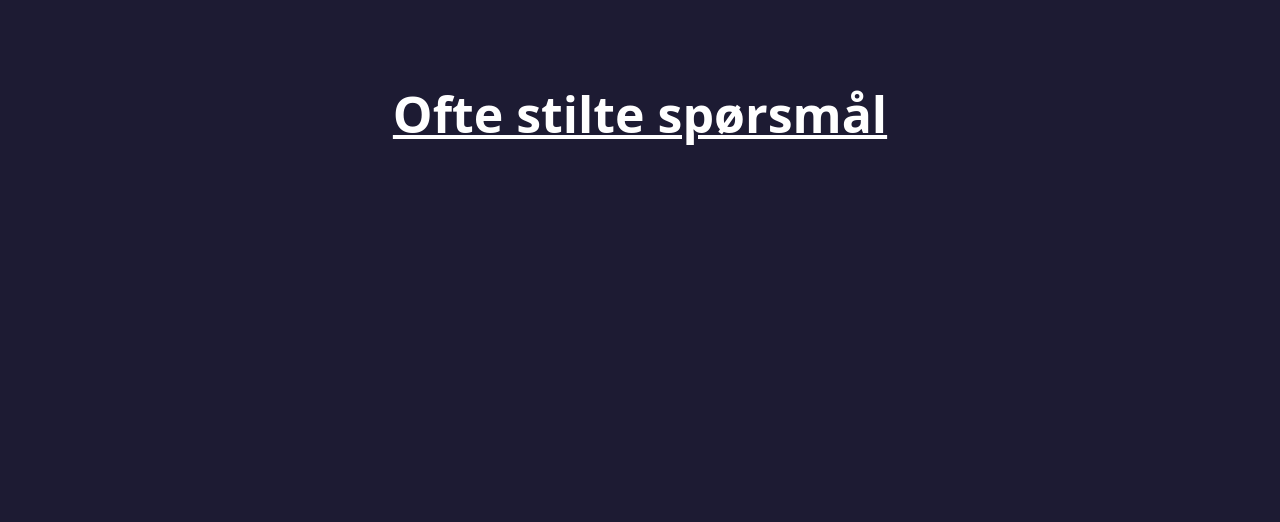
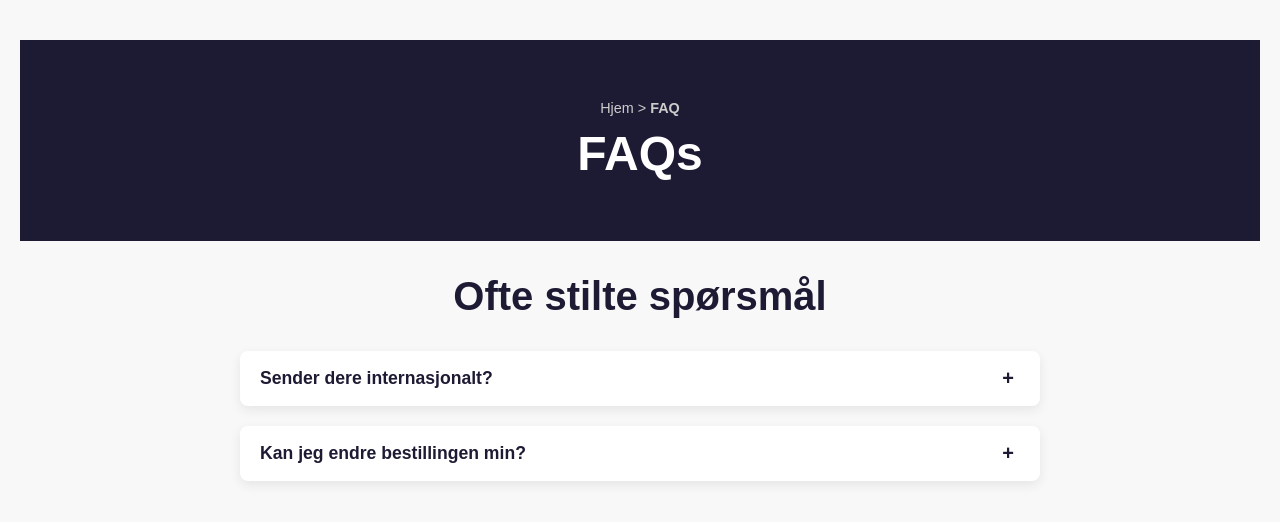
Before and after one commit to auroraodden/oddendesiign-webapp, a Django app: page /faq/ in a window 1280 px wide. Shown: the top 522 px of the page. Run offline with Django 5.2, Linux system fonts and the light colour scheme; data that the repository does not hold is empty.

Commit message:
FAQ page with single open box, toggle +/− icon, section heading and dark header

```diff
--- a/core/static/css/faq.css
+++ b/core/static/css/faq.css
@@ -1,66 +1,80 @@
-* {
-    margin: 0;
-    padding: 0;
-    box-sizing: border-box;
+body {
+  font-family: 'Arial', sans-serif;
+  background-color: #f8f8f8;
+  margin: 0;
+  padding: 40px 20px;
 }
 
-body {
-    font-family: 'Open Sans', sans-serif;
-    color: #fff;
-    background-color: #1D1B33;
+.faq-wrapper {
+  max-width: 800px;
+  margin: 0 auto;
 }
 
-.title {
-    font-size: 50px;
-    text-align: center;
-    margin-top: 80px;
-    margin-bottom: 40px;
-    text-decoration: underline 4px;
+.faq-heading {
+  font-size: 2.5rem;
+  text-align: center;
+  margin-bottom: 2rem;
+  color: #1D1B33;
 }
 
-.question.container {
-    max-width: 800px;
-    margin: 0 auto;
+.faq-list {
+  display: flex;
+  flex-direction: column;
+  gap: 20px;
 }
 
-.question {
-    border-bottom: 1px solid #fff;
+.faq-box {
+  background: #ffffff;
+  border-radius: 8px;
+  box-shadow: 0 4px 12px rgba(0, 0, 0, 0.08);
 }
 
-.question button {
-    width: 100%;
-    background-color: #1D1B33;
-    display: flex;
-    justify-content: space-between;
-    align-items: center;
-    padding: 20px 15px;
-    border: none;
-    outline: none;
-    color: #fff;
-    font-weight: 700;
-    cursor: pointer;
+.faq-toggle {
+  width: 100%;
+  padding: 16px 20px;
+  font-size: 1.1rem;
+  font-weight: 600;
+  color: #1D1B33;
+  background: none;
+  border: none;
+  text-align: left;
+  display: flex;
+  justify-content: space-between;
+  align-items: center;
+  cursor: pointer;
 }
 
-.question p {
-    font-size: 20px;
-    max-height: 0;
-    opacity: 0;
-    line-height: 1.5;
-    overflow: hidden;
-    transition: all 0.5s ease;
+.faq-icons {
+  font-size: 1.25rem;
+  width: 24px;
+  text-align: center;
 }
 
-.d-arrow {
-    transition: transform 0.3s ease;
-    color: #fff;
+.faq-answer {
+  padding: 0 20px 20px 20px;
+  font-size: 1rem;
+  color: #333;
 }
 
-.question p.show {
-    max-height: 300px;
-    opacity: 1;
-    padding: 0px 15px 30px 15px;
+.hidden {
+  display: none;
+}
+.faq-header {
+  background-color: #1D1B33;
+  color: white;
+  text-align: center;
+  padding: 60px 20px;
 }
 
-.question button .d-arrow.rotate {
-    transform: rotate(180deg);
+.faq-breadcrumb {
+  font-size: 0.9rem;
+  color: #ccc;
+  margin-bottom: 10px;
 }
+
+.faq-page-title {
+  font-size: 3rem;
+  font-weight: 800;
+  margin: 0;
+  font-family: 'Arial', sans-serif;
+}
--- a/core/static/js/faq.js
+++ b/core/static/js/faq.js
@@ -1,24 +1,18 @@
-const buttons = document.querySelectorAll('.question button');
+function toggleFAQ(id) {
+  const answer = document.getElementById(`answer-${id}`);
+  const plus = document.getElementById(`icon-plus-${id}`);
+  const minus = document.getElementById(`icon-minus-${id}`);
+  const isOpen = !answer.classList.contains("hidden");
 
-buttons.forEach(button => {
-    button.addEventListener('click', () => {
-        const answer = button.nextElementSibling;
-        const icon = button.querySelector('.d-arrow');
+  // Lukk alle først
+  document.querySelectorAll(".faq-answer").forEach(el => el.classList.add("hidden"));
+  document.querySelectorAll("[id^='icon-plus-']").forEach(el => el.classList.remove("hidden"));
+  document.querySelectorAll("[id^='icon-minus-']").forEach(el => el.classList.add("hidden"));
 
-        // Lukk alle andre åpne først
-        document.querySelectorAll('.question p.show').forEach(p => {
-            if (p !== answer) {
-                p.classList.remove('show');
-                p.style.maxHeight = null;
-                const otherIcon = p.previousElementSibling.querySelector('.d-arrow');
-                if (otherIcon) {
-                    otherIcon.classList.remove('rotate');
-                }
-            }
-        });
-
-        // Toggle valgt
-        answer.classList.toggle('show');
-        icon.classList.toggle('rotate');
-    });
-});
+  // Åpne valgt hvis den ikke var åpen
+  if (!isOpen) {
+    answer.classList.remove("hidden");
+    plus.classList.add("hidden");
+    minus.classList.remove("hidden");
+  }
+}
--- a/core/templates/core/faq.html
+++ b/core/templates/core/faq.html
@@ -2,29 +2,54 @@
 <!DOCTYPE html>
 <html lang="no">
 <head>
-    <meta charset="UTF-8">
-    <title>Ofte stilte spørsmål - Oddendesiign</title>
-    <link rel="stylesheet" href="https://cdnjs.cloudflare.com/ajax/libs/font-awesome/5.15.1/css/all.min.css" />
-    <link rel="stylesheet" href="{% static 'css/faq.css' %}">
+  <meta charset="UTF-8" />
+  <meta name="viewport" content="width=device-width, initial-scale=1.0" />
+  <title>FAQ - Oddendesiign</title>
+  <link rel="stylesheet" href="{% static 'css/faq.css' %}" />
 </head>
 <body>
 
-<section>
-    <h1 class="title">Ofte stilte spørsmål</h1>
+  <!-- Header -->
+  <header class="faq-header">
+    <div class="faq-breadcrumb">Hjem &gt; <strong>FAQ</strong></div>
+    <h1 class="faq-page-title">FAQs</h1>
+  </header>
 
-    <div class="questions-container">
-        {% for faq in faqs %}
-        <div class="question">
-            <button type="button">
-                <span>{{ faq.question }}</span>
-                <i class="fas fa-chevron-down d-arrow"></i>
-            </button>
-            <p>{{ faq.answer }}</p>
+  <!-- FAQ Wrapper -->
+  <div class="faq-wrapper">
+    <h2 class="faq-heading">Ofte stilte spørsmål</h2>
+
+    <div class="faq-list">
+      <!-- FAQ 1 -->
+      <div class="faq-box">
+        <button onclick="toggleFAQ(1)" class="faq-toggle">
+          <span>Sender dere internasjonalt?</span>
+          <span class="faq-icons">
+            <span id="icon-plus-1">+</span>
+            <span id="icon-minus-1" class="hidden">−</span>
+          </span>
+        </button>
+        <div id="answer-1" class="faq-answer hidden">
+          <p>Ja, vi sender til over 50 land. Frakt beregnes ved utsjekk.</p>
         </div>
-        {% endfor %}
+      </div>
+
+      <!-- FAQ 2 -->
+      <div class="faq-box">
+        <button onclick="toggleFAQ(2)" class="faq-toggle">
+          <span>Kan jeg endre bestillingen min?</span>
+          <span class="faq-icons">
+            <span id="icon-plus-2">+</span>
+            <span id="icon-minus-2" class="hidden">−</span>
+          </span>
+        </button>
+        <div id="answer-2" class="faq-answer hidden">
+          <p>Du kan endre innen 24 timer. Kontakt oss så fort som mulig!</p>
+        </div>
+      </div>
     </div>
-</section>
+  </div>
 
-<script src="{% static 'js/faq.js' %}"></script>
+  <script src="{% static 'js/faq.js' %}"></script>
 </body>
 </html>
```
